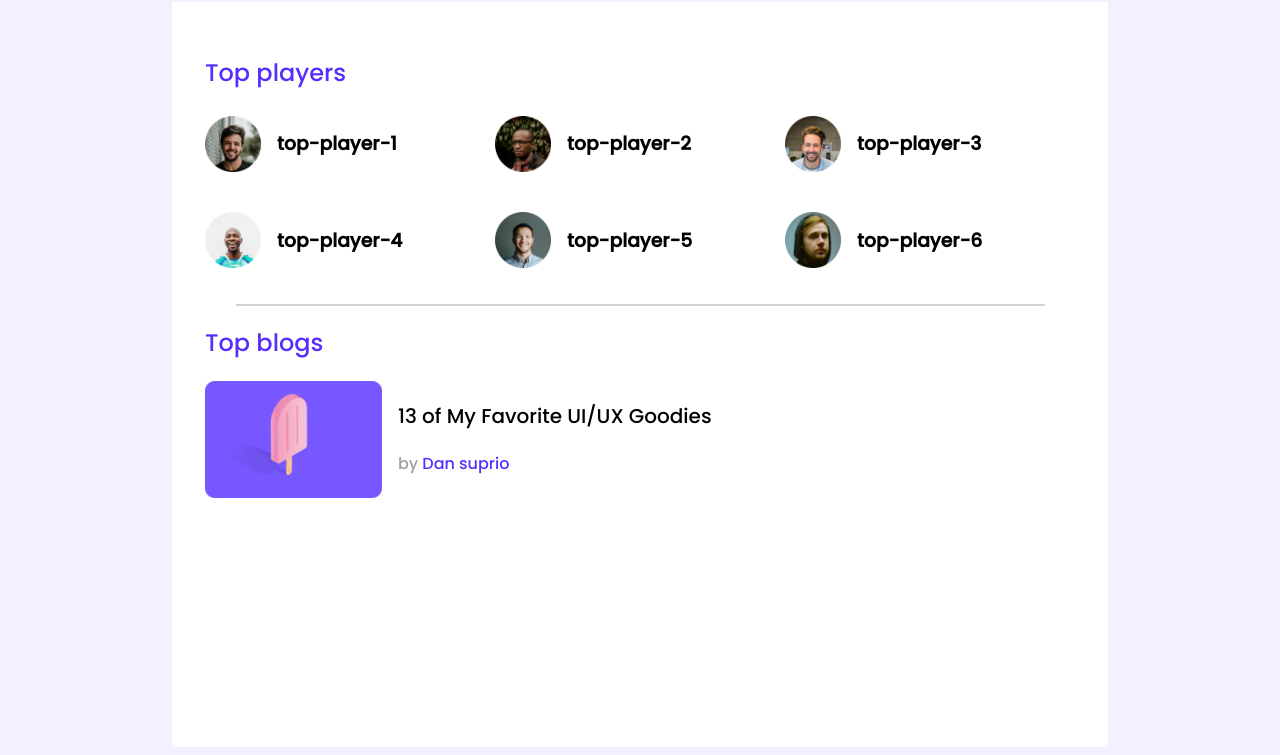
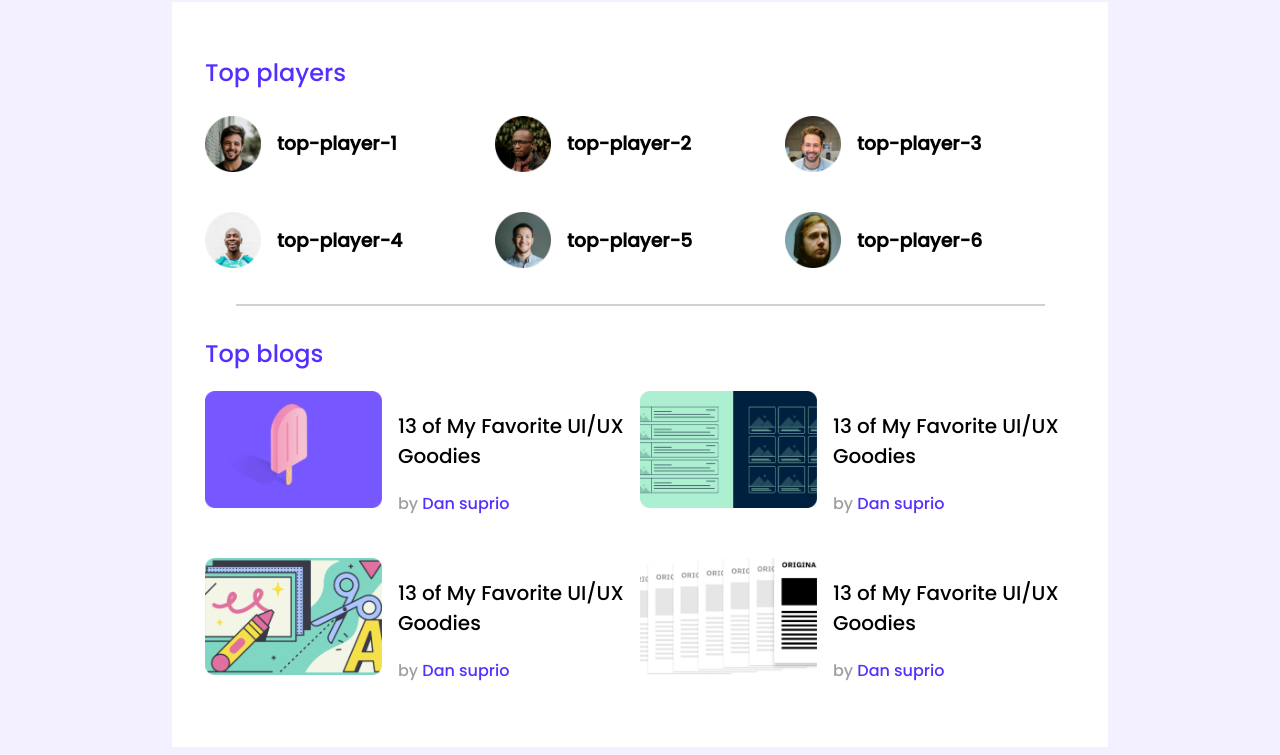
Before and after one commit to shakilahamed95/leader-board-css3, a plain HTML site: page index.html in a window 1280 px wide. Shown: the part 89-844 px from the top of the page. Drawn offline with Linux system fonts and the light colour scheme; a web font is replaced by a local one.

Commit message:
3rd part

```diff
--- a/index.html
+++ b/index.html
@@ -57,9 +57,38 @@
                             <h3 class="blog-title">13 of My Favorite UI/UX Goodies</h3>
                             <p class="author">by <a href="#">Dan suprio</a></p>
                         </div>
+                    </article>
+                    <article class="blog">
+                        <div class="thumbnail">
+                            <img src="images/blogs/blog-2.png" alt="">
+                        </div>
+                        <div class="blog-info">
+                            <h3 class="blog-title">13 of My Favorite UI/UX Goodies</h3>
+                            <p class="author">by <a href="#">Dan suprio</a></p>
+                        </div>
+                    </article>
+                    <article class="blog">
+                        <div class="thumbnail">
+                            <img src="images/blogs/blog-3.png" alt="">
+                        </div>
+                        <div class="blog-info">
+                            <h3 class="blog-title">13 of My Favorite UI/UX Goodies</h3>
+                            <p class="author">by <a href="#">Dan suprio</a></p>
+                        </div>
+                    </article>
+                    <article class="blog">
+                        <div class="thumbnail">
+                            <img src="images/blogs/blog-4.png" alt="">
+                        </div>
+                        <div class="blog-info">
+                            <h3 class="blog-title">13 of My Favorite UI/UX Goodies</h3>
+                            <p class="author">by <a href="#">Dan suprio</a></p>
+                        </div>
+                    </article>
                 </div>
+
             </div>
-            </article>
+
         </section>
     </main>
 </body>
--- a/style.css
+++ b/style.css
@@ -47,10 +47,16 @@ hr{
     left: 315px;
     top: 410px;
     border: 1px solid #D1D1D1;
+    margin-bottom: 30px;
 }
 /* .............blog style........... */
 .blog{
     display: flex;
+}
+.blogs{
+    display:grid;
+    grid-template-columns: repeat(2,1fr);
+    grid-row-gap: 26px;
 }
 .blog .thumbnail img{
     width: 177px;
```
